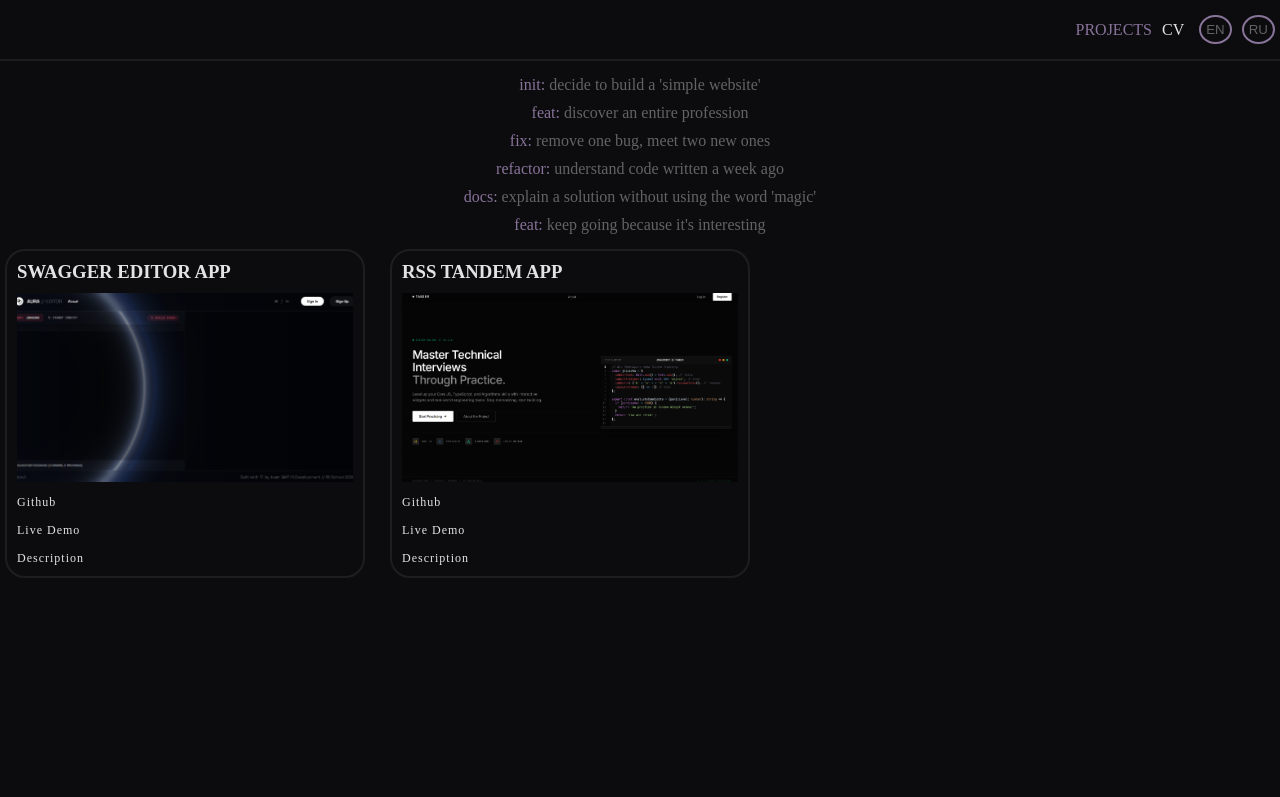
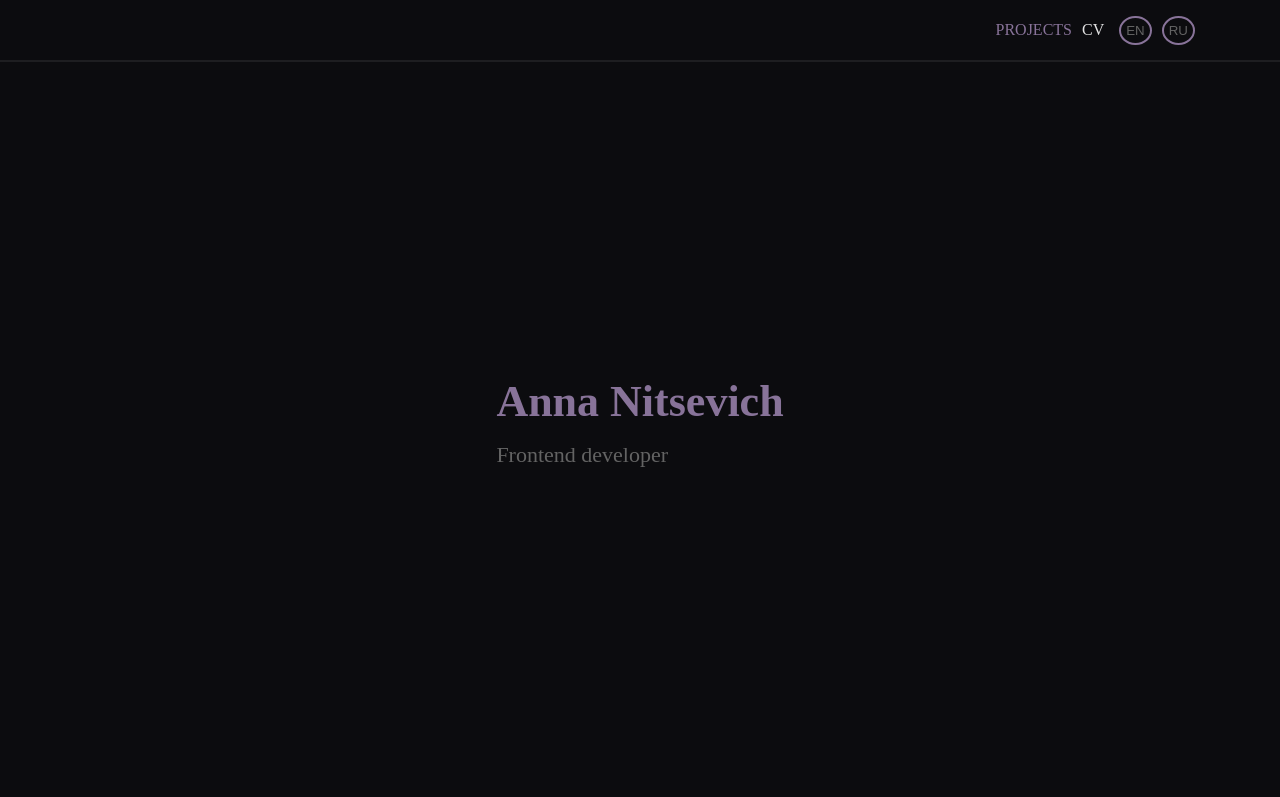
Before and after one commit to dilmun1101/resume, a React (Vite) app: page / in a window 1280 px wide. Shown: the top 797 px of the page. Built offline with nearby package versions, Linux system fonts and the light colour scheme; a web font is replaced by a local one.

Commit message:
feat: add hero info component and hero section, change max-width of site

```diff
--- a/src/components/Header/header.module.scss
+++ b/src/components/Header/header.module.scss
@@ -6,10 +6,11 @@
 
 .header {
   max-width: v.$width-lg;
+  min-height: 60px;
   display: flex;
   align-items: center;
   justify-content: end;
   gap: v.$size-3;
-  padding: v.$size-3 v.$size-1;
+  padding-inline: v.$size-1;
   margin-inline: auto;
 }
--- /dev/null
+++ b/src/components/Hero/Hero.tsx
@@ -0,0 +1,17 @@
+import classNames from 'classnames';
+import styles from './hero.module.scss';
+import HeroInfo from './components/HeroInfo/HeroInfo';
+
+interface Props {
+  className?: string;
+}
+
+function Hero({ className }: Props) {
+  return (
+    <div className={classNames(styles.container, className)}>
+      <HeroInfo />
+    </div>
+  );
+}
+
+export default Hero;
--- /dev/null
+++ b/src/components/Hero/components/HeroInfo/HeroInfo.tsx
@@ -0,0 +1,20 @@
+import { useTranslation } from 'react-i18next';
+import classNames from 'classnames';
+import styles from './hero-info.module.scss';
+
+interface Props {
+  className?: string;
+}
+
+function HeroInfo({ className }: Props) {
+  const { t } = useTranslation();
+
+  return (
+    <div className={classNames(styles.container, className)}>
+      <h1 className={styles.title}>{t('hero.title')}</h1>
+      <p className={styles.description}>{t('hero.description')}</p>
+    </div>
+  );
+}
+
+export default HeroInfo;
--- /dev/null
+++ b/src/components/Hero/components/HeroInfo/hero-info.module.scss
@@ -0,0 +1,17 @@
+@use 'styles/tokens/tokens.scss' as v;
+
+.container {
+  display: flex;
+  flex-direction: column;
+  gap: 15px;
+}
+
+.title {
+  font-size: 44px;
+  text-transform: capitalize;
+  color: v.$text-accent-color;
+}
+
+.description {
+  font-size: 22px;
+}
--- /dev/null
+++ b/src/components/Hero/hero.module.scss
@@ -0,0 +1,8 @@
+@use 'styles/tokens/tokens.scss' as v;
+
+.container {
+  display: flex;
+  justify-content: center;
+  align-items: center;
+  height: calc(100dvh - 80px);
+}
--- a/src/pages/ProjectPage/ProjectPage.tsx
+++ b/src/pages/ProjectPage/ProjectPage.tsx
@@ -1,9 +1,11 @@
 import ProjectList from '@/components/ProjectList/ProjectList';
 import AboutMeSection from '@/components/AboutMe/AboutMe';
+import Hero from '@/components/Hero/Hero';
 
 function ProjectPage() {
   return (
     <>
+      <Hero />
       <AboutMeSection />
       <ProjectList />
     </>
--- a/src/styles/tokens/tokens.scss
+++ b/src/styles/tokens/tokens.scss
@@ -5,7 +5,7 @@ $text-primary-color: rgb(227, 227, 227);
 $text-secondary-color: rgb(99, 99, 99);
 $text-accent-color: rgb(136, 115, 153);
 
-$width-lg: 1420px;
+$width-lg: 1120px;
 
 $card-max-width: 360px;
 $card-bg-color: rgb(12, 12, 15);
```
